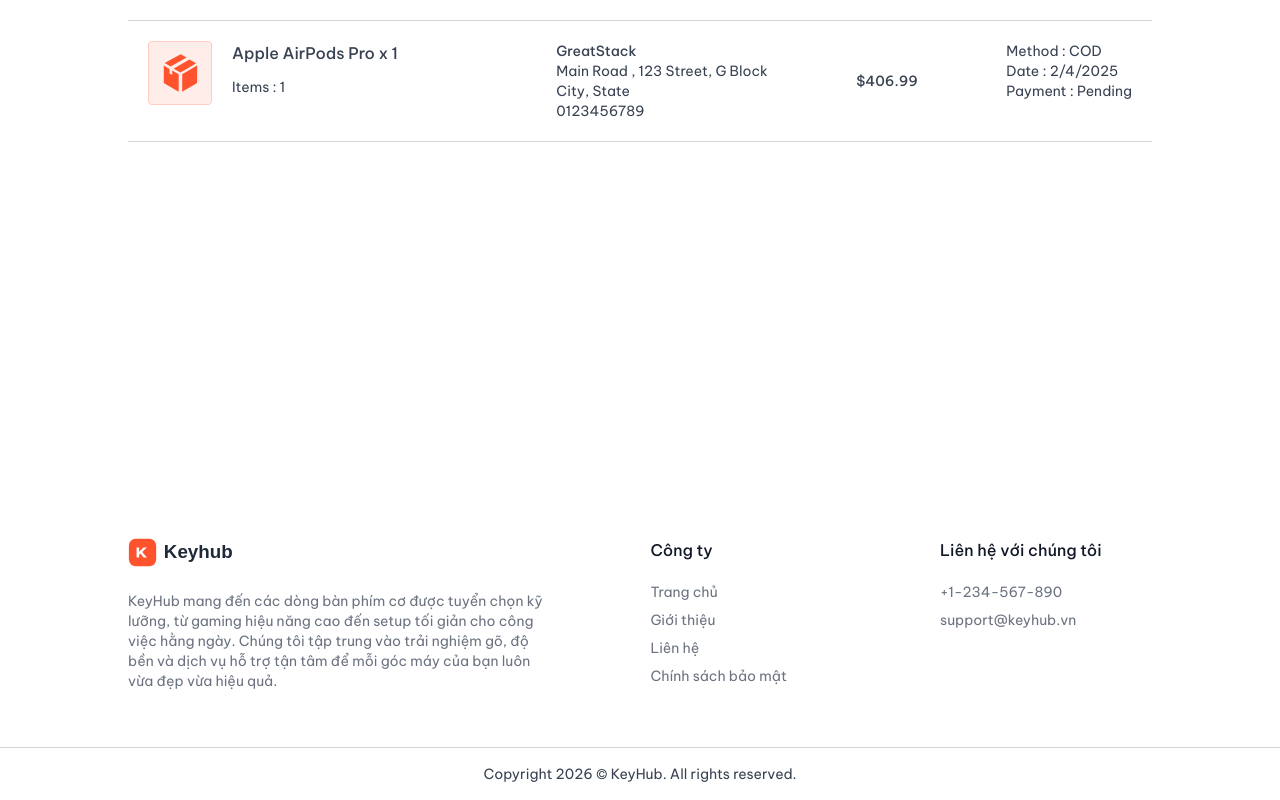
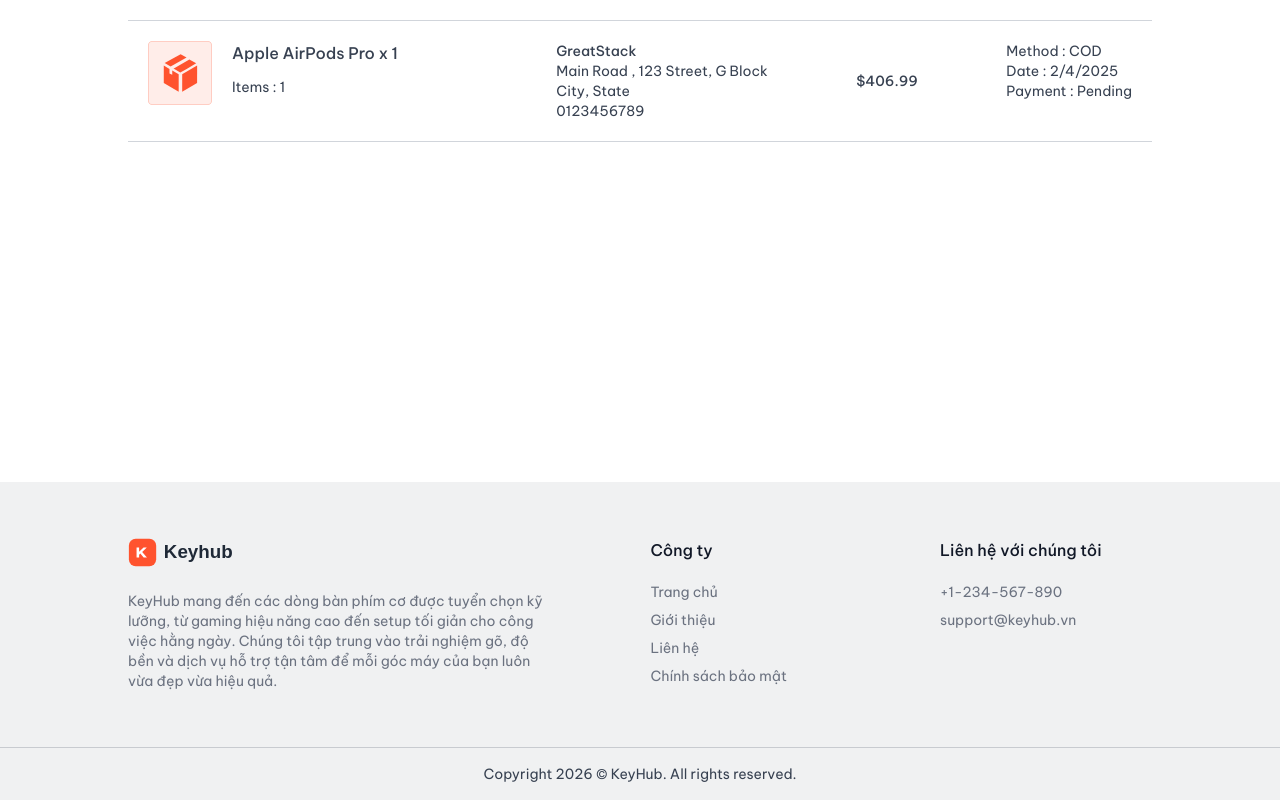
Before and after one commit to BBariOxit/KeyHub, a Next.js app: page /my-orders in a window 1280 px wide. Shown: the part 373-1173 px from the top of the page. Built offline with nearby package versions, Linux system fonts and the light colour scheme.

Commit message:
change footer bgcolor

```diff
--- a/components/Footer.jsx
+++ b/components/Footer.jsx
@@ -4,7 +4,7 @@
 
 const Footer = () => {
   return (
-    <footer>
+    <footer className="bg-[#f0f1f2]">
       <div className="flex flex-col md:flex-row items-start justify-center px-6 md:px-16 lg:px-32 gap-10 py-14 border-b border-gray-500/30 text-gray-500">
         <div className="w-4/5">
           <Image className="w-28 md:w-32" src={assets.logo} alt="logo" />
```
